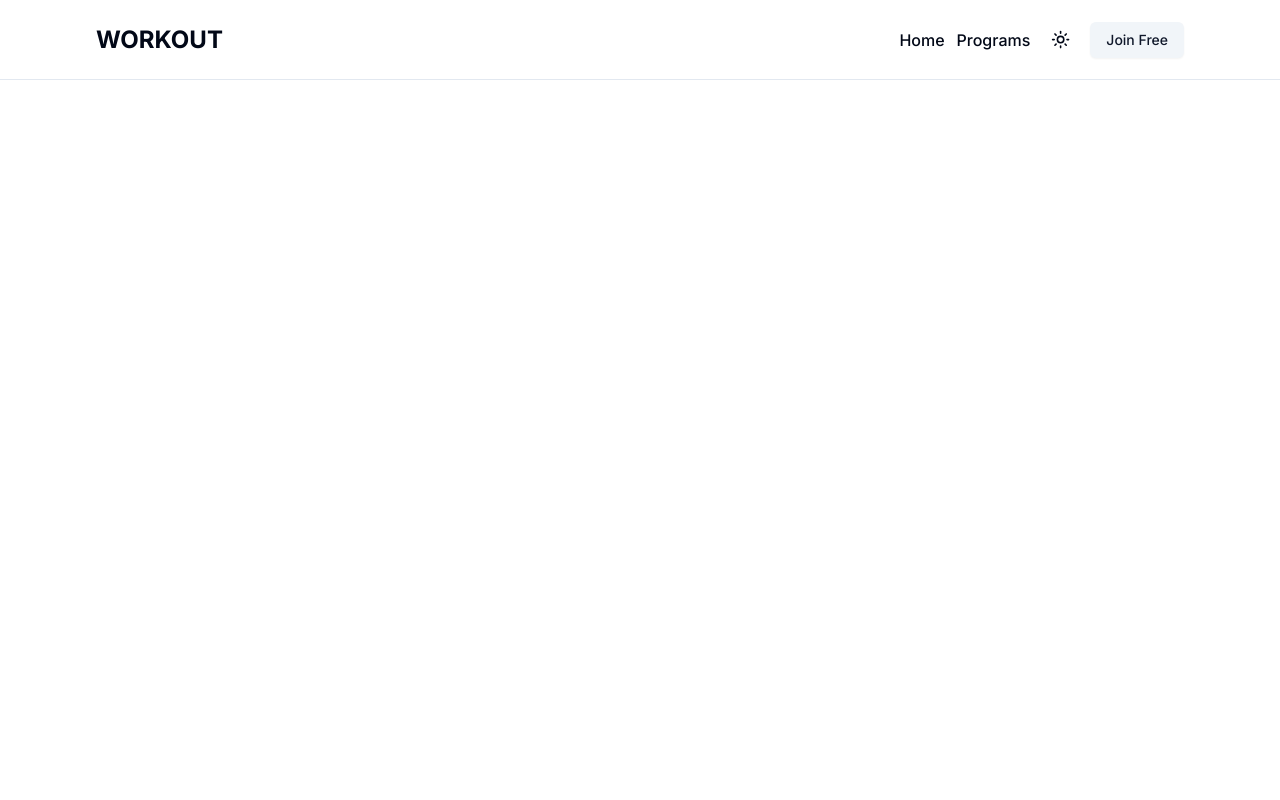
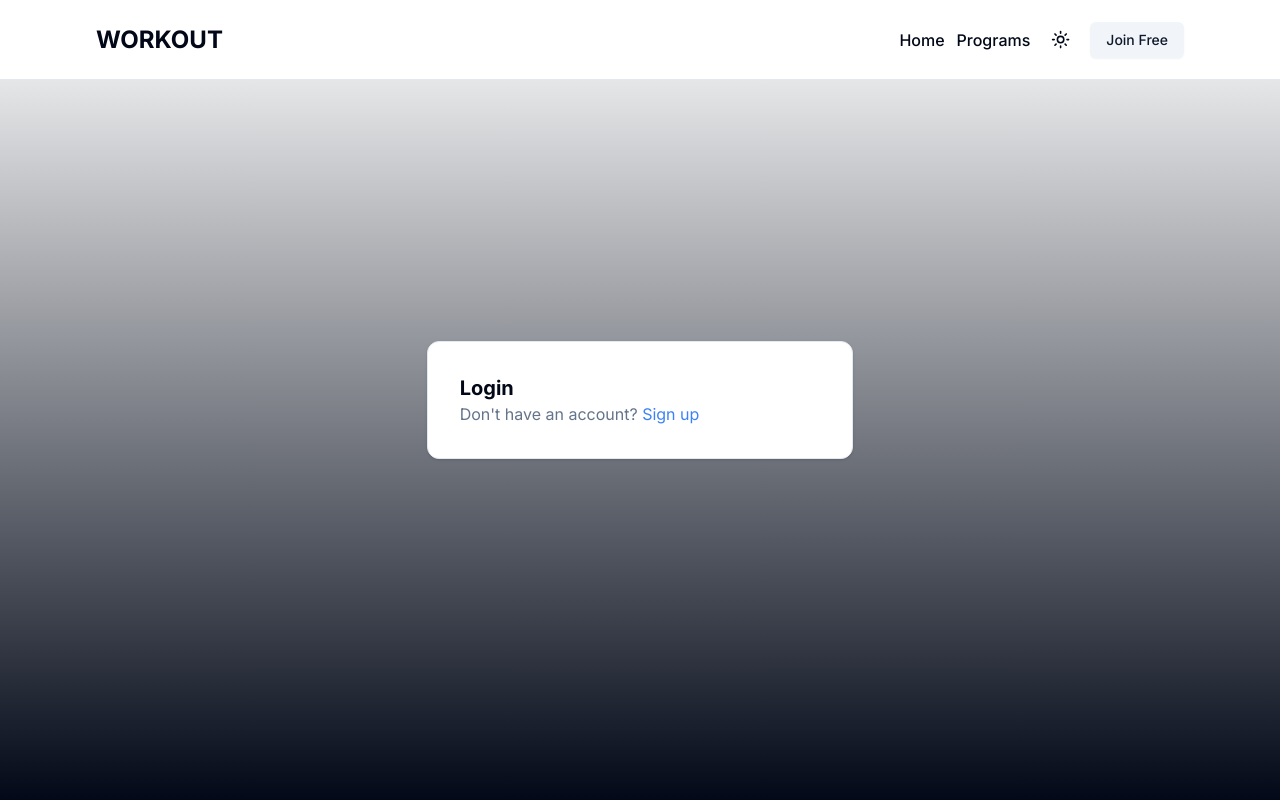
Before and after one commit to UchqunTurdiyev/workout, a Next.js app: page /auth in a window 1280 px wide. Built offline with nearby package versions, Linux system fonts and the light colour scheme.

Commit message:
navbar home page

```diff
--- a/app/auth/page.tsx
+++ b/app/auth/page.tsx
@@ -1,7 +1,18 @@
-import React from 'react'
+'use client';
+import Login from '@/components/auth/login';
+import Register from '@/components/auth/register';
+import { Card } from '@/components/ui/card';
+import { useAuthState } from '@/store/auth.store';
+import React, { useState } from 'react';
 
 export default function AuthPage() {
-  return (
-    <div>Auth</div>
-  )
+	const { auth, setAuth } = useAuthState();
+	return (
+		<div className='w-full h-screen bg-gradient-to-t from-foreground to-background flex items-center justify-center'>
+			<Card className='p-8 w-1/3'>
+				{auth === 'login' && <Login />}
+				{auth === 'register' && <Register />}
+			</Card>
+		</div>
+	);
 }
--- /dev/null
+++ b/components/auth/login.tsx
@@ -0,0 +1,17 @@
+import { useAuthState } from '@/store/auth.store';
+import React from 'react';
+
+export default function Login() {
+	const { setAuth } = useAuthState();
+	return (
+		<div className='flex flex-col'>
+			<h2 className='text-xl font-bold'>Login</h2>
+			<p className='text-muted-foreground'>
+				{"Don't"} have an account?{' '}
+				<span className='text-blue-500 cursor-pointer hover:underline' onClick={() => setAuth('register')}>
+					Sign up
+				</span>
+			</p>
+		</div>
+	);
+}
--- /dev/null
+++ b/components/auth/register.tsx
@@ -0,0 +1,17 @@
+import { useAuthState } from '@/store/auth.store';
+import React from 'react';
+
+export default function Register() {
+	const { setAuth } = useAuthState();
+	return (
+		<div className='flex flex-col'>
+			<h2 className='text-xl font-bold'>Register</h2>
+			<p className='text-muted-foreground'>
+				Already have an accoung{' '}
+				<span className='text-blue-500 cursor-pointer hover:underline' onClick={() => setAuth('login')}>
+					Sign in
+				</span>
+			</p>
+		</div>
+	);
+}
--- /dev/null
+++ b/components/auth/social.tsx
@@ -0,0 +1,5 @@
+import React from 'react';
+
+export default function Social() {
+	return <div>Social</div>;
+}
--- a/components/shared/navbar.tsx
+++ b/components/shared/navbar.tsx
@@ -16,7 +16,9 @@ export default function Navbar() {
 						</Link>
 					))}
 					<ModeToggle />
-					<Button variant={'secondary'}>Join Free</Button>
+					<Link href={'/auth'}>
+						<Button variant={'secondary'}>Join Free</Button>
+					</Link>
 				</div>
 			</div>
 		</div>
--- /dev/null
+++ b/components/ui/input.tsx
@@ -0,0 +1,25 @@
+import * as React from "react"
+
+import { cn } from "@/lib/utils"
+
+export interface InputProps
+  extends React.InputHTMLAttributes<HTMLInputElement> {}
+
+const Input = React.forwardRef<HTMLInputElement, InputProps>(
+  ({ className, type, ...props }, ref) => {
+    return (
+      <input
+        type={type}
+        className={cn(
+          "flex h-9 w-full rounded-md border border-input bg-transparent px-3 py-1 text-sm shadow-sm transition-colors file:border-0 file:bg-transparent file:text-sm file:font-medium placeholder:text-muted-foreground focus-visible:outline-none focus-visible:ring-1 focus-visible:ring-ring disabled:cursor-not-allowed disabled:opacity-50",
+          className
+        )}
+        ref={ref}
+        {...props}
+      />
+    )
+  }
+)
+Input.displayName = "Input"
+
+export { Input }
--- a/package.json
+++ b/package.json
@@ -21,7 +21,8 @@
     "react-dom": "^18",
     "react-icons": "^5.0.1",
     "tailwind-merge": "^2.2.2",
-    "tailwindcss-animate": "^1.0.7"
+    "tailwindcss-animate": "^1.0.7",
+    "zustand": "^4.5.2"
   },
   "devDependencies": {
     "@types/node": "^20",
--- /dev/null
+++ b/store/auth.store.ts
@@ -0,0 +1,13 @@
+import { create } from 'zustand';
+
+type AuthState = 'login' | 'register';
+
+interface IAuthStore {
+	auth: AuthState;
+	setAuth: (state: AuthState) => void;
+}
+
+export const useAuthState = create<IAuthStore>(set => ({
+	auth: 'login',
+	setAuth: state => set({ auth: state }),
+}));
```
Also changed, not shown: 1 other file (tests, documents, lock files or other folders).
